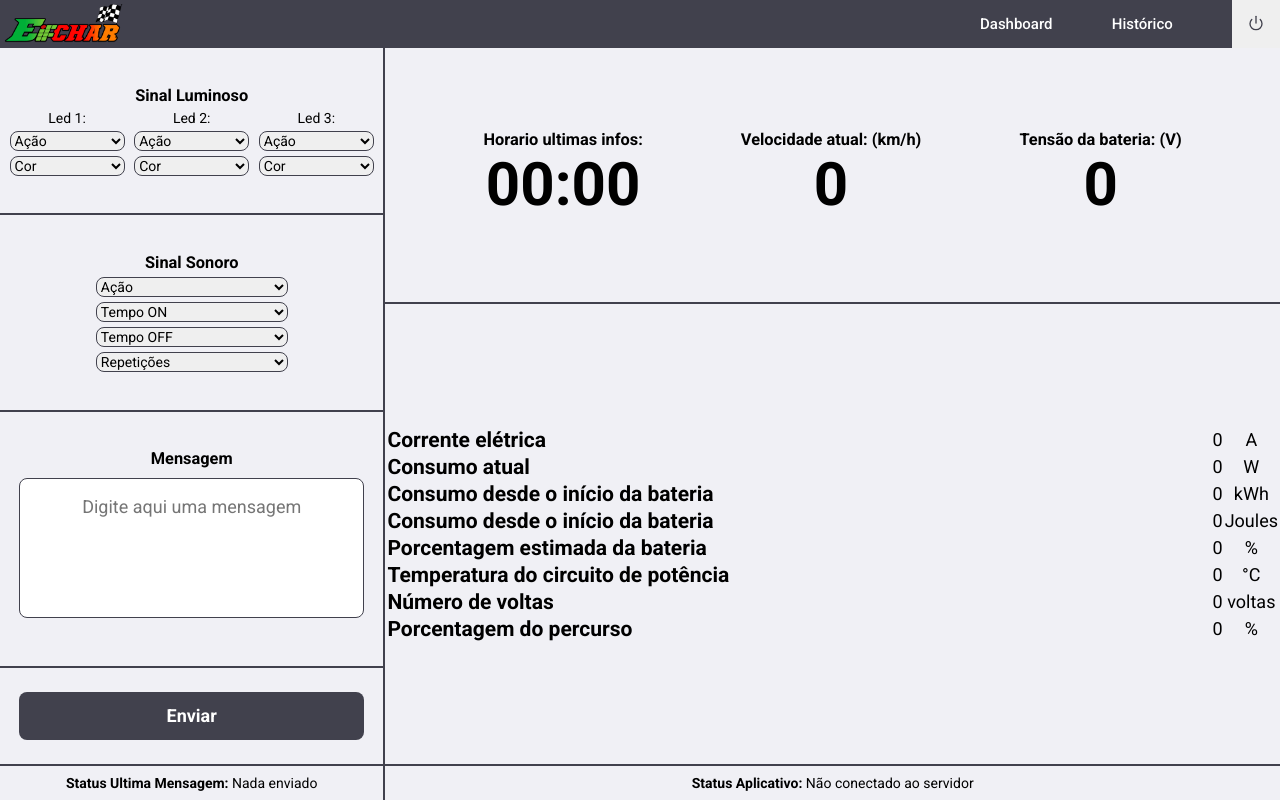
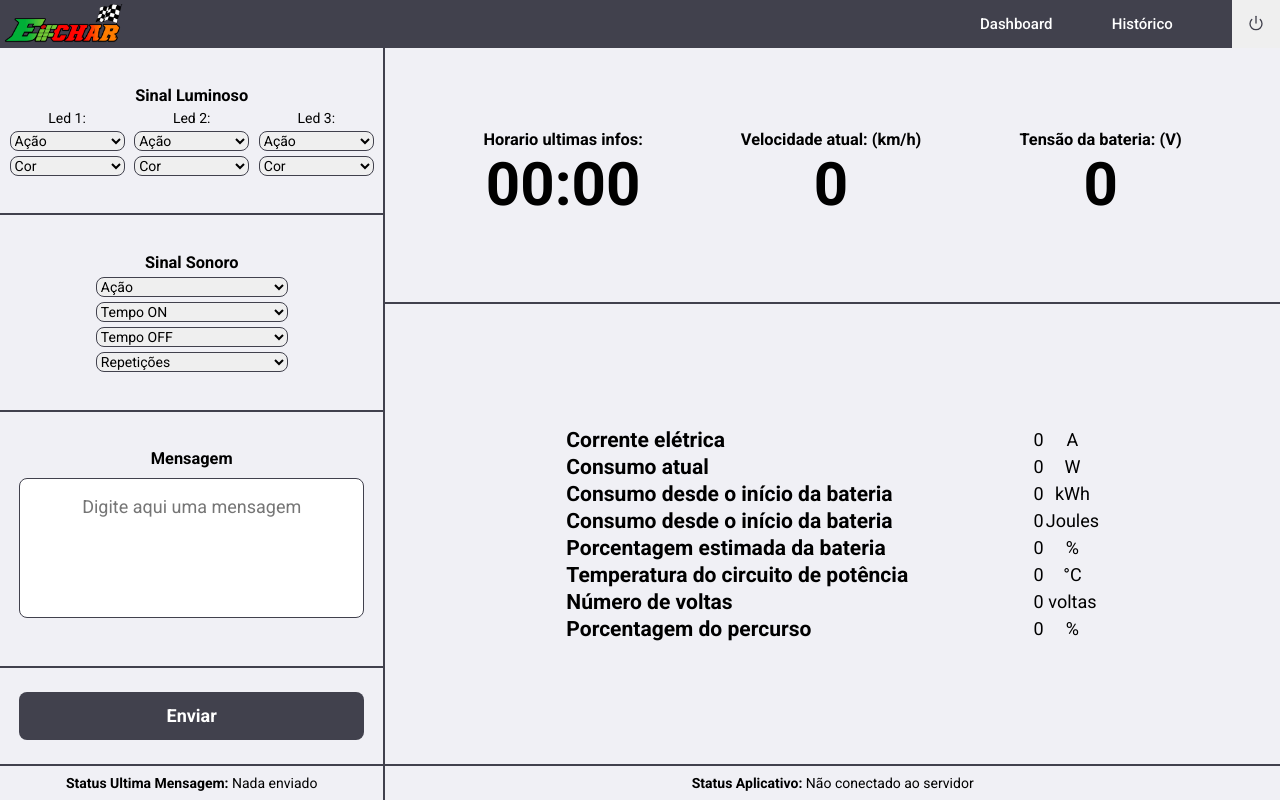
Before and after one commit to danielwojcickoski/EIFChar-Telemetria, a React (Create React App) app in the folder frontend/: page /dashboard in a window 1280 px wide. Built offline with nearby package versions, Linux system fonts and the light colour scheme.

Commit message:
Solve read events table width

```diff
--- a/frontend/src/pages/Dashboard/read-events.css
+++ b/frontend/src/pages/Dashboard/read-events.css
@@ -33,6 +33,11 @@
     align-items: center;
 }
 
+.dashboard-container .dashboard-body .read-events .infos-table-div table,
+.dashboard-container .dashboard-body .read-events .infos-table-div tbody{
+    width: 60%;
+}
+
 .dashboard-container .dashboard-body .read-events .infos-table-div td:first-child{
     width: 100%;
     text-align: left;
```
